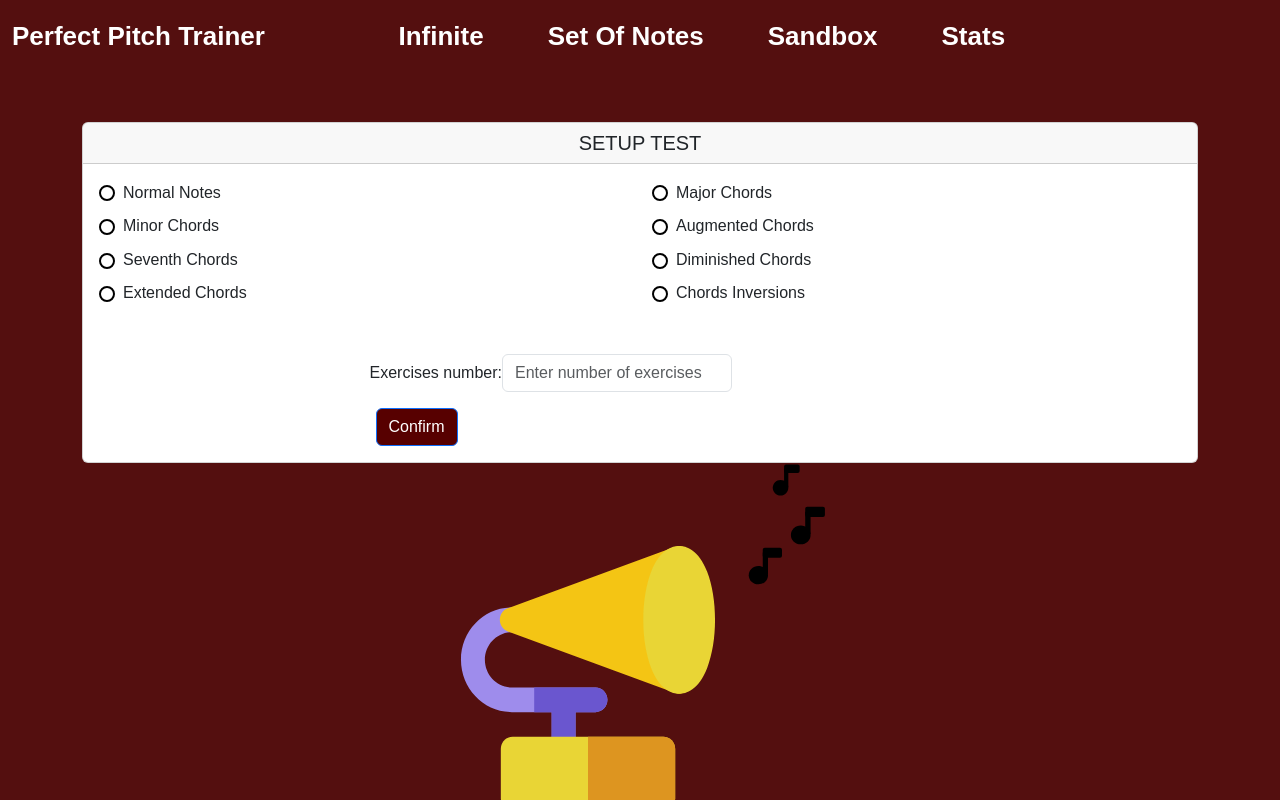
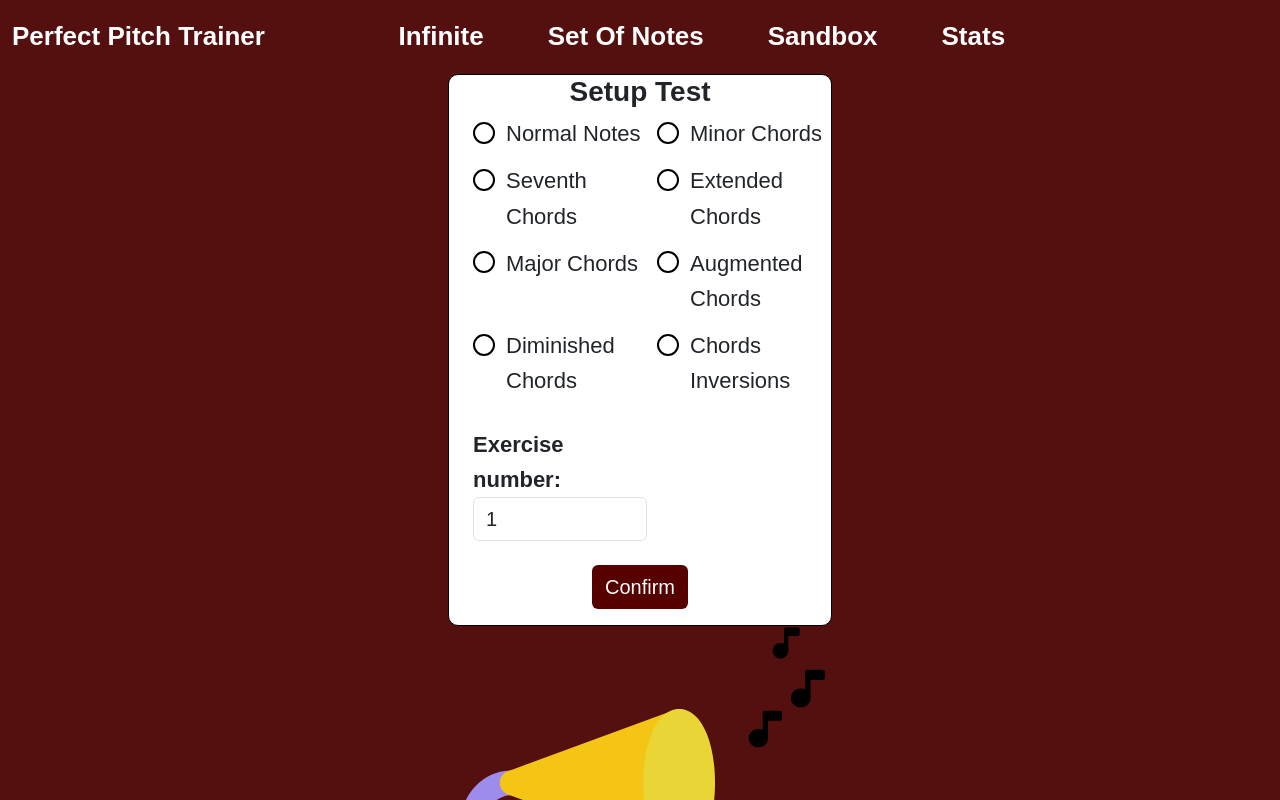
Before and after one commit to IGieckI/Perfect-Pitch-Trainer, a Vue app in the folder client/: page /set-of-notes in a window 1280 px wide. Shown: the top 800 px of the page. Built offline with nearby package versions, Linux system fonts and the light colour scheme; a web font is replaced by a local one.

Commit message:
Improve SetupTest.vue

```diff
--- a/client/src/components/SetupTest.vue
+++ b/client/src/components/SetupTest.vue
@@ -1,38 +1,18 @@
 <template>
-  <div class="container mt-5">
-    <div class="card">
-      <h5 class="card-header text-center title-text">SETUP TEST</h5>
-      <div class="card-body">
-        <div class="row">
-          <div class="col-md-6">
-            <ul class="list-unstyled">
-              <li class="mb-2"><input type="checkbox" id="normal-notes" name="normal-notes" value="normal-notes" class="round-checkbox"><label for="normal-notes">Normal Notes</label></li>
-              <li class="mb-2"><input type="checkbox" id="minor-chords" name="minor-chords" value="minor-chords" class="round-checkbox"><label for="minor-chords">Minor Chords</label></li>
-              <li class="mb-2"><input type="checkbox" id="seventh-chords" name="seventh-chords" value="seventh-chords" class="round-checkbox"><label for="seventh-chords">Seventh Chords</label></li>
-              <li class="mb-2"><input type="checkbox" id="extended-chords" name="extended-chords" value="extended-chords" class="round-checkbox"><label for="extended-chords">Extended Chords</label></li>
-            </ul>
+  <div class="wrapper text-dark">
+    <h3 class="text-center fw-bold">Setup Test</h3>
+    <form class="ms-4" id="notesConfigurationForm">
+      <div class="form-check" v-for="(item, index) in items" :key="index">
+        <input type="radio" :id="item" class="form-check-input" v-model="selectedItem" :value="item">
+        <label class="form-check-label" :for="item">{{ item }}</label>
       </div>
-          <div class="col-md-6">
-            <ul class="list-unstyled">
-              <li class="mb-2"><input type="checkbox" id="major-chords" name="major-chords" value="major-chords" class="round-checkbox"><label for="major-chords">Major Chords</label></li>
-              <li class="mb-2"><input type="checkbox" id="augmented-chords" name="augmented-chords" value="augmented-chords" class="round-checkbox"><label for="augmented-chords">Augmented Chords</label></li>
-              <li class="mb-2"><input type="checkbox" id="diminished-chords" name="diminished-chords" value="diminished-chords" class="round-checkbox"><label for="diminished-chords">Diminished Chords</label></li>
-              <li class="mb-2"><input type="checkbox" id="chords-inversions" name="chords-inversions" value="chords-inversions" class="round-checkbox"><label for="chords-inversions">Chords Inversions</label></li>
-            </ul>
+      <div class="mt-3">
+        <label for="exerciseNumber" class="fw-semibold">Exercise number: </label>
+        <input type="number" id="exerciseNumber" class="form-control fs-5" v-model="exerciseNumber">
       </div>
-          <div class="row mt-3">
-            <div class="col-md-6 offset-md-3 mt-3">
-              <div class="form-group d-flex align-items-center">
-                <label for="exercises-number" class="mr-3">Exercises number:</label>
-                <input type="text" id="exercises-number" class="form-control narrower-input" placeholder="Enter number of exercises">
-              </div>
-            </div>
-          </div>
-          <div class="col-md-6 offset-md-3 mt-3">
-            <button type="button" class="button btn btn-primary btn-block ">Confirm</button>
-          </div>
-        </div>
-      </div>
+    </form>
+    <div class="text-center mt-4 mb-3" form="notesConfigurationForm">
+      <button type="submit" class="btn fs-5" id="setupTestSubmitButton">Confirm</button>
     </div>
   </div>
 </template>
@@ -41,47 +21,47 @@
 import { defineComponent } from 'vue';
 
 export default defineComponent({
-    name: 'SetupTest',
-});
+  data() {
+    return {
+      items: ['Normal Notes', 'Minor Chords', 'Seventh Chords', 'Extended Chords', 'Major Chords', 'Augmented Chords', 'Diminished Chords', 'Chords Inversions'],
+      selectedItem: null,
+      exerciseNumber: 1
+    }
+  }
+})
 </script>
 
 <style lang="scss">
-  .round-checkbox {
-    appearance: none;
-    -webkit-appearance: none;
-    -moz-appearance: none;
-    width: 16px;
-    height: 16px;
-    border-radius: 50%;
+$wrapper-background-color: #ffffff;
+$wrapper-border-color: #000000;
+$submit-button-color: #570000;
+.wrapper {
+  width: 30%;
+  background-color: $wrapper-background-color;
+  border: 1px solid $wrapper-border-color;
+  border-radius: 10px;
+  margin: auto;
+  font-size: 22px;
+  font-weight: 500;
+
+  form {
+    display: grid;
+    grid-template-columns: repeat(2, 1fr);
+    gap: 10px;
+
+    .form-check-input {
       border: 2px solid black;
-    outline: none;
-    cursor: pointer;
-    vertical-align: middle;
-    position: relative;
-    margin-right: 8px;
     }
 
-  .round-checkbox:checked::after {
-    content: '';
-    width: 8px;
-    height: 8px;
-    background: black;
-    border-radius: 50%;
-    position: absolute;
-    top: 50%;
-    left: 50%;
-    transform: translate(-50%, -50%);
   }
 
-  .narrower-input {
-    width: 230px; /* Adjust width as needed */
+  #setupTestSubmitButton {
+    background-color: $submit-button-color;
+    color: white;
+
+    &:hover {
+      background-color: lighten($submit-button-color, 10%);
     }
-
-  .button {
-    background-color: #570000
   }
-
-  a {
-    font-weight: bold;
 }
 </style>
```
Lines whose indentation alone changed are shown as unchanged.
